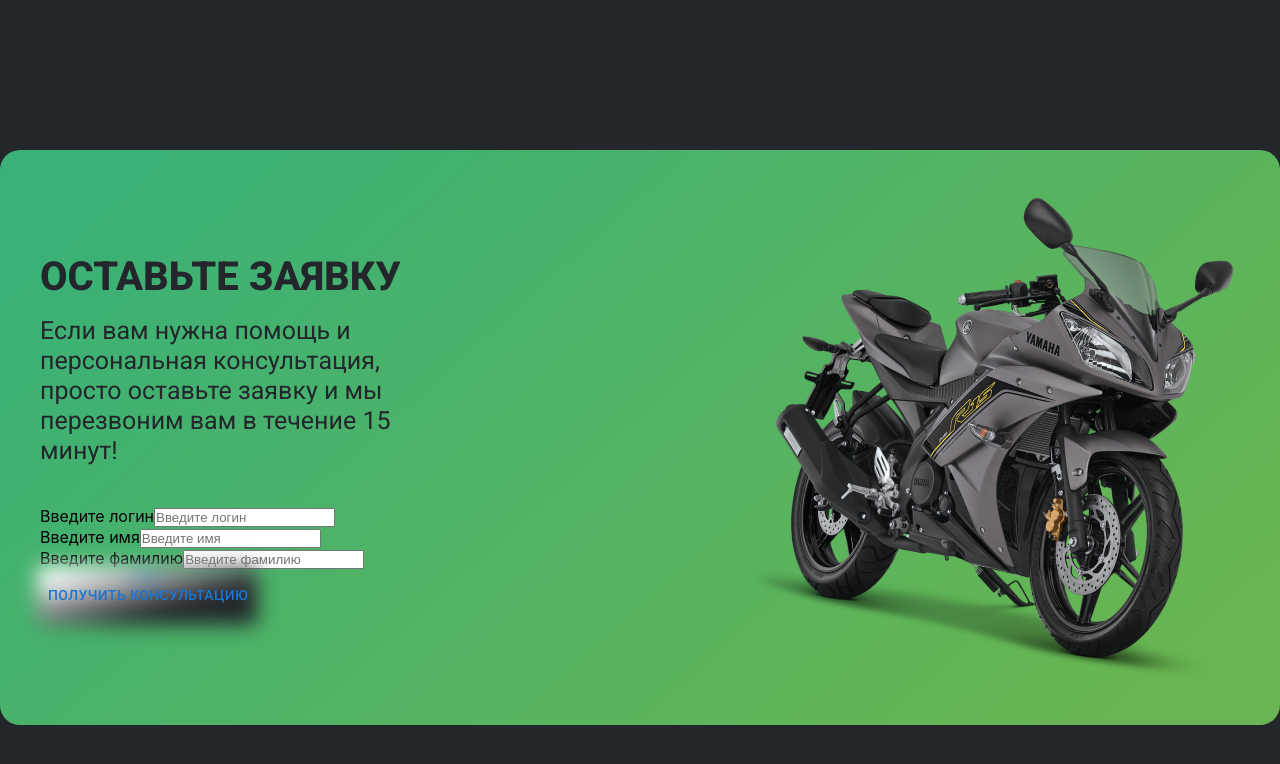
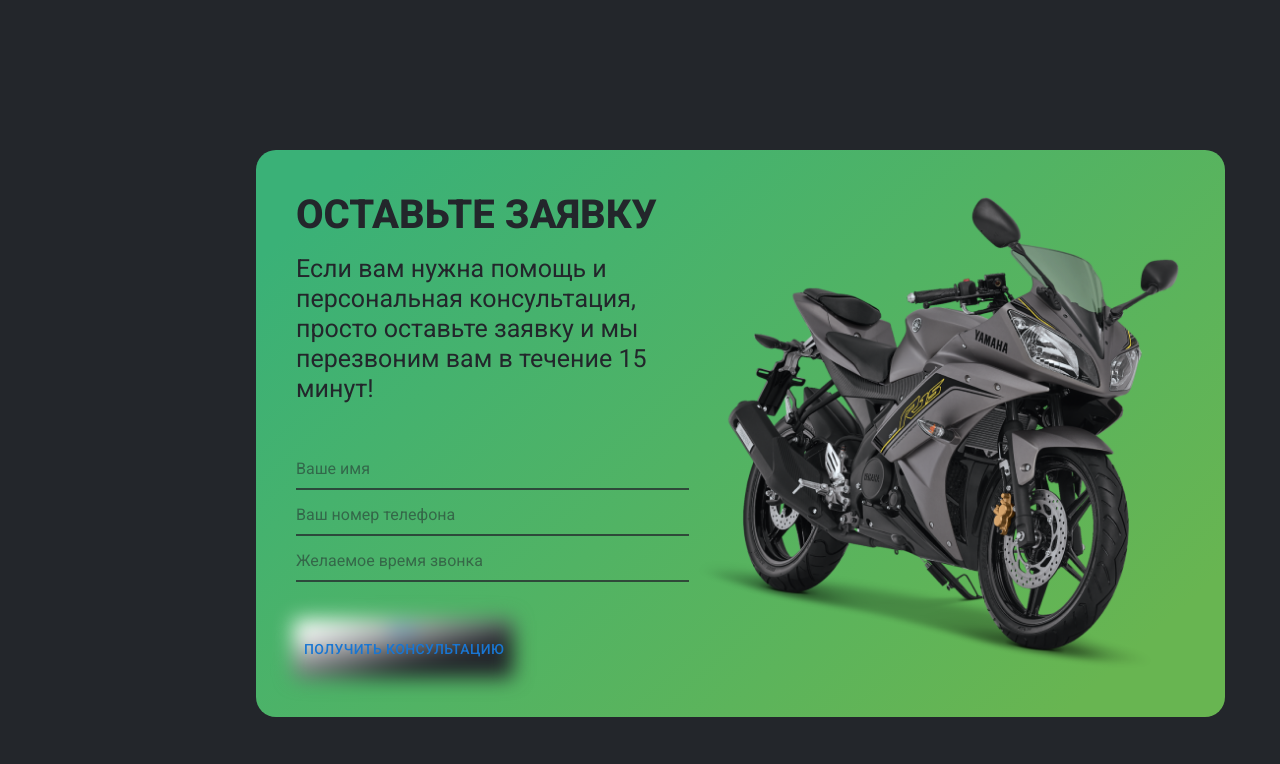
Before and after one commit to abror-mqv/moto-site, a Next.js app: page /order in a window 1280 px wide. Shown: the top 764 px of the page. Built offline with nearby package versions, Linux system fonts and the light colour scheme.

Commit message:
Зеленная заявка готова Осторожно там лишний код для центровки подписан полсе его удолить

```diff
--- a/pages/_components/order/Order.jsx
+++ b/pages/_components/order/Order.jsx
@@ -10,6 +10,7 @@ import MotoQuestion2 from "../blocks/Questions/MotoQuestions2.png";
 import SubText from "../fabric/SubText/SubText";
 import RegButton from "../fabric/RegularButton/RegButton";
 import Image from "next/image";
+
 
 function useWindowSize() {
   const [windowSize, setWindowSize] = useState({
@@ -58,34 +59,32 @@ const Order = () => {
         <div>
           <Formik
             initialValues={{
-              login: "",
               name: "",
-              serName: "",
+              phone: "",
+              timeCall: "",
             }}
             onSubmit={(values) => {
               alert(JSON.stringify(values, null, 2)); // нужен для того чтобы отслеживать что отправилось
-            }}
-          >
+              // Тут могла бы быть ваша реклама!!!
+            }}>
+
             <Form>
-              <div>
-                <label htmlFor="login">Введите логин</label>
-                <Field id="login" name="login" placeholder="Введите логин" />
+              <div className={nasway.BlockInput}>
+
+                <Field id="name" name="name" placeholder="Ваше имя" className={nasway.inputValue}/>
+                <br />
+                <Field id="phone" name="phone" placeholder="Ваш номер телефона" className={nasway.inputValue} />
+                <br />
+                <Field
+                  id="timeCall"
+                  name="timeCall"
+                  placeholder="Желаемое время звонка"
+                  className={nasway.inputValue}/>
                 <br />
 
-                <label htmlFor="name">Введите имя</label>
-                <Field id="name" name="name" placeholder="Введите имя" />
-                <br />
-
-                <label htmlFor="serName">Введите фамилию</label>
-                <Field
-                  id="serName"
-                  name="serName"
-                  placeholder="Введите фамилию"
-                />
-                <br />
               </div>
 
-              <Button text="ПОЛУЧИТЬ КОНСУЛЬТАЦИЮ"  />
+              <Button text="ПОЛУЧИТЬ КОНСУЛЬТАЦИЮ"/>
             </Form>
           </Formik>
         </div>
--- a/pages/_components/order/Order.module.scss
+++ b/pages/_components/order/Order.module.scss
@@ -1,47 +1,103 @@
-.Order{
+.Order {
   display: flex;
   flex-direction: row-reverse;
   justify-content: space-between;
+  justify-content: center;
+  max-width: 969px;
+  max-height: 578px;
 
-    background: linear-gradient(318.07deg, #68B551 10.19%, #3AB177 92.37%);
+  background: linear-gradient(318.07deg, #68b551 10.19%, #3ab177 92.37%);
   border-radius: 20px;
   max-height: 578px;
   align-items: center;
   margin-top: 150px;
+   margin-left: 20%;//  Удолить параметр он нужет для отцентровке нижу при уменьшенном экране такой же параметр
 
   padding: 40px;
 
-    .ImgBlock{
+
+
+  .BlockInput{
+    padding-bottom: 40px;
+  }
+
+  .inputValue {
+    border: 0;
+    border-bottom: 2px solid #23262b;
+    line-height: 30px;
+    background: none;
+    width: 100%;
+
+    outline:none;
+    resize:none;
+    resize:vertical;
+    resize:horizontal;
+
+    outline-offset: 0;
+
+    font-family: "Roboto";
+    font-style: normal;
+    font-weight: 400;
+    font-size: 16px;
+    line-height: 19px;
+
+
+
+    color-scheme: dark;
+
+    padding-bottom: 10px;
+    padding-top: 15px;;
+
+    opacity: 0.75;
+  }
+
+
+  .inputValue::placeholder {
+    color: #23262b;
+
+    opacity: 0.7;
+    position: absolute;
+    width: 187px;
+    height: 19px;
+
+    font-family: "Roboto";
+    font-style: normal;
+    font-weight: 400;
+    font-size: 16px;
+    line-height: 19px;
+  }
+
+  .ImgBlock {
     position: absolute;
   }
 
-
-    .TxtBlock{
+  .TxtBlock {
     display: flex;
     justify-content: center;
     display: flex;
     flex-direction: column;
 
-        .SgeinKotokbas{
+    .SgeinKotokbas {
       max-width: 400px;
       margin: 16px 0 40px 0;
     }
   }
 }
 
-
-@media  screen and (max-width: 920px) {
-    .Order{
+@media screen and (max-width: 920px) {
+  .Order {
     flex-direction: column;
-        margin-top: 30px;
+    margin-top: 50%;
+    margin-left: 0;
     gap: 20px;
     background: none;
+    padding: 0;
 
-        .TxtBlock{
-            background: linear-gradient(318.07deg, #68B551 10.19%, #3AB177 92.37%);
+    .TxtBlock {
+      background: linear-gradient(318.07deg, #68b551 10.19%, #3ab177 92.37%);
       padding: 40px;
       width: 100vw;
-            button{
+      button {
         width: 100%;
       }
     }
```
Lines whose indentation alone changed are shown as unchanged.
